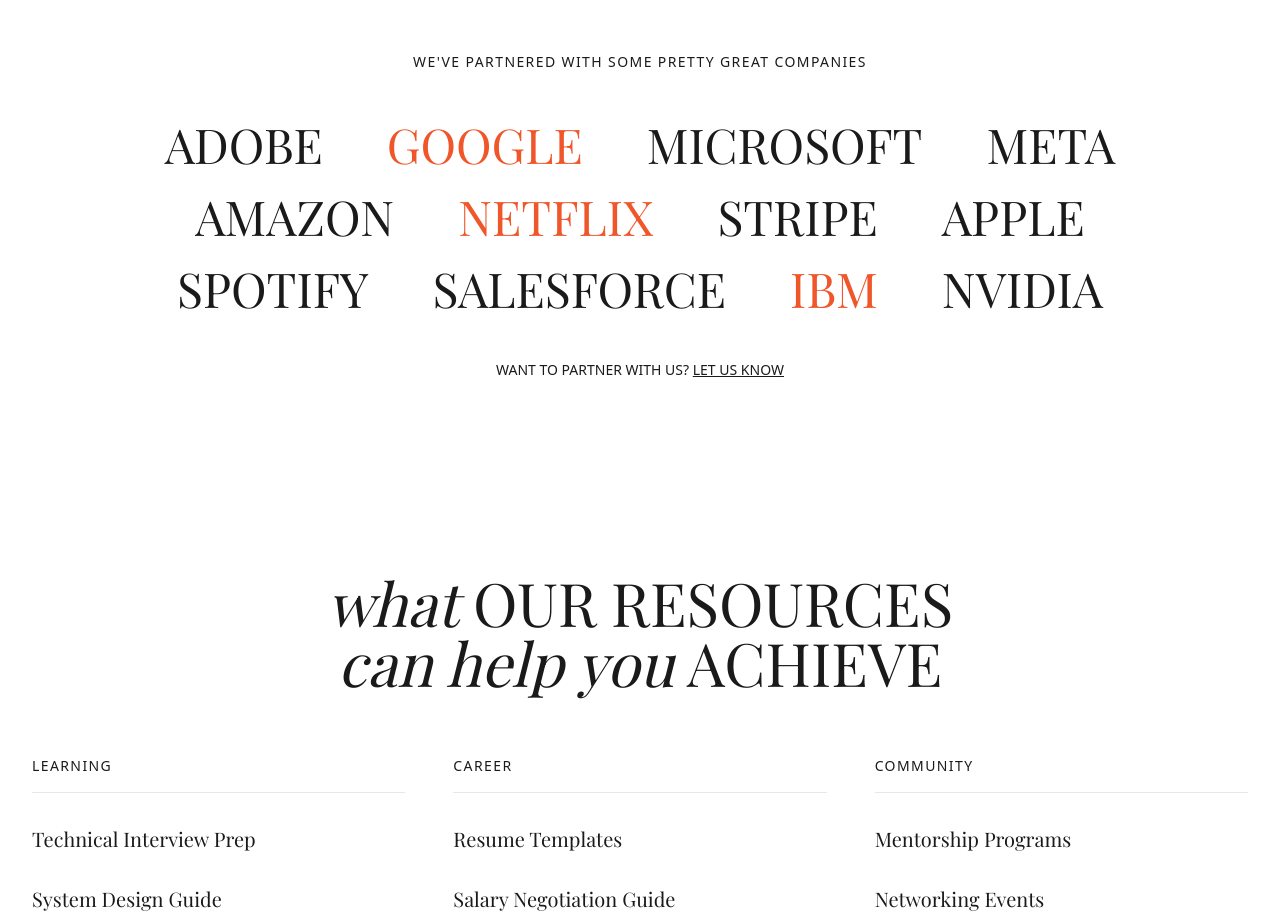
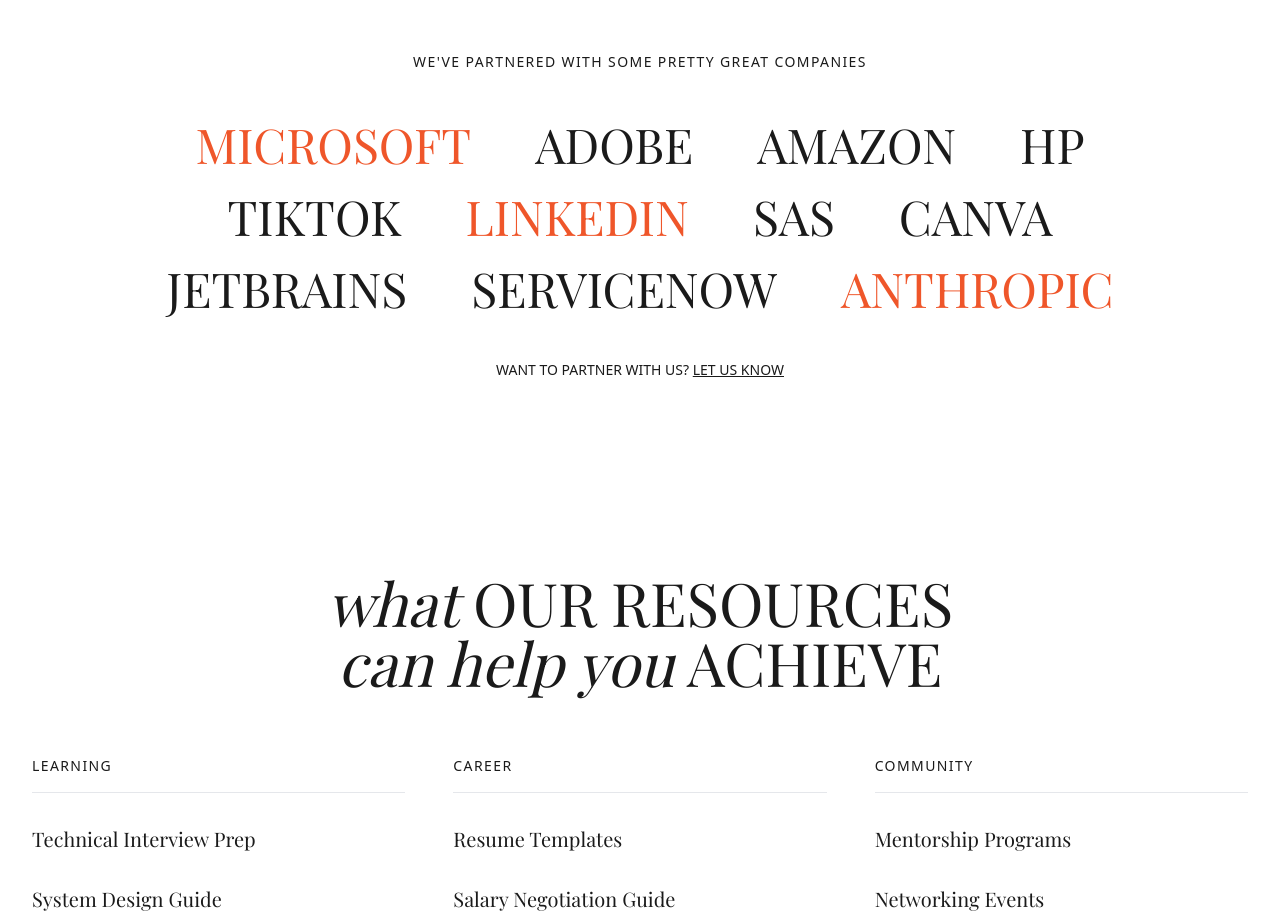
Before and after one commit to nayaunity/bfewebsite, a Next.js app: page / in a window 1280 px wide. Shown: the part 1280-2197 px from the top of the page. Built offline with nearby package versions, Linux system fonts and the light colour scheme; a web font is replaced by a local one.

Commit message:
update partners featured and layout; update hero layout

```diff
--- a/src/app/about/page.tsx
+++ b/src/app/about/page.tsx
@@ -152,12 +152,12 @@
             <div className="text-center mb-12">
               <p className="text-sm tracking-widest mb-8">WE&apos;VE PARTNERED WITH</p>
               <div className="flex flex-wrap justify-center items-center gap-x-8 md:gap-x-16 gap-y-4 font-serif text-2xl md:text-4xl text-gray-300">
+                <span>AMAZON</span>
+                <span className="text-[#ef562a]">MICROSOFT</span>
                 <span>ADOBE</span>
-                <span className="text-[#ef562a]">GOOGLE</span>
-                <span>MICROSOFT</span>
-                <span>META</span>
-                <span className="text-[#ef562a]">AMAZON</span>
-                <span>NETFLIX</span>
+                <span className="text-[#ef562a]">LINKEDIN</span>
+                <span>HP</span>
+                <span className="text-[#ef562a]">ANTHROPIC</span>
               </div>
             </div>
             <p className="text-center text-sm">
--- a/src/components/About.tsx
+++ b/src/components/About.tsx
@@ -67,26 +67,26 @@
 
           {/* Partner Logos as Text - Row 1 */}
           <div className="flex flex-wrap justify-center items-center gap-x-8 md:gap-x-16 gap-y-4 mb-6 font-serif text-3xl md:text-5xl">
+            <span className="text-[#ef562a]">MICROSOFT</span>
             <span>ADOBE</span>
-            <span className="text-[#ef562a]">GOOGLE</span>
-            <span>MICROSOFT</span>
-            <span>META</span>
+            <span>AMAZON</span>
+            <span>HP</span>
           </div>
 
           {/* Partner Logos as Text - Row 2 */}
           <div className="flex flex-wrap justify-center items-center gap-x-8 md:gap-x-16 gap-y-4 mb-6 font-serif text-3xl md:text-5xl">
-            <span>AMAZON</span>
-            <span className="text-[#ef562a]">NETFLIX</span>
-            <span>STRIPE</span>
-            <span>APPLE</span>
+            <span>TIKTOK</span>
+            <span className="text-[#ef562a]">LINKEDIN</span>
+            <span>SAS</span>
+            <span>CANVA</span>
           </div>
 
           {/* Partner Logos as Text - Row 3 */}
-          <div className="flex flex-wrap justify-center items-center gap-x-8 md:gap-x-16 gap-y-4 font-serif text-3xl md:text-5xl">
-            <span>SPOTIFY</span>
-            <span>SALESFORCE</span>
-            <span className="text-[#ef562a]">IBM</span>
-            <span>NVIDIA</span>
+          <div className="flex flex-wrap justify-center items-center gap-x-8 md:gap-x-16 gap-y-4 mb-6 font-serif text-3xl md:text-5xl">
+            <span>JETBRAINS</span>
+            <span>SERVICENOW</span>
+            <span className="text-[#ef562a]">ANTHROPIC</span>
+            {/* <span>AFROTECH</span> */}
           </div>
 
           <p className="text-center mt-12 text-sm">
--- a/src/components/Hero.tsx
+++ b/src/components/Hero.tsx
@@ -65,7 +65,7 @@
               />
             </div>
             {/* Decorative curved text - simplified */}
-            <div className="absolute -right-4 top-1/4 text-xs tracking-[0.3em] text-gray-300 transform rotate-90 origin-right whitespace-nowrap">
+            <div className="absolute -right-4 top-2/4 text-xs tracking-[0.3em] text-gray-300 transform rotate-90 origin-right whitespace-nowrap">
               THE BLACK FEMALE ENGINEER
             </div>
           </div>
```
